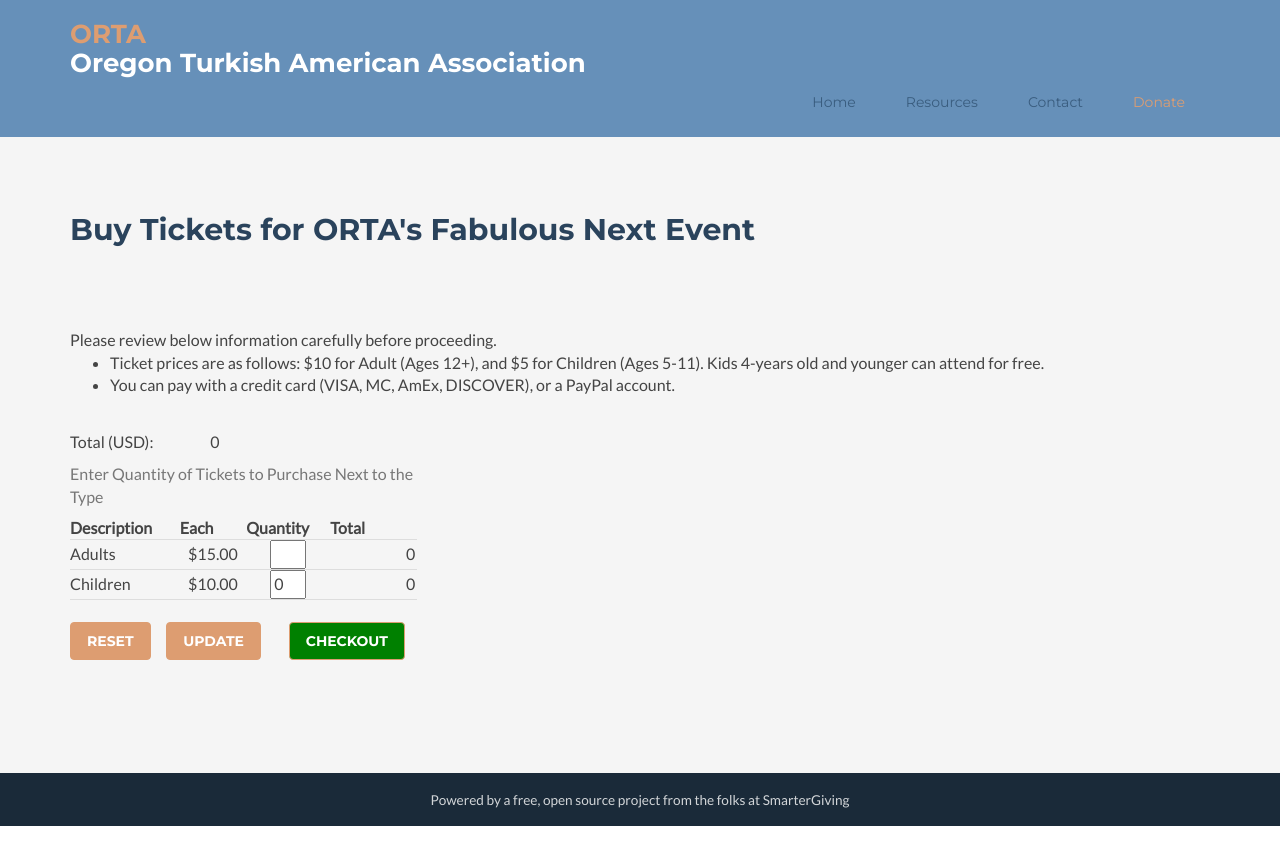
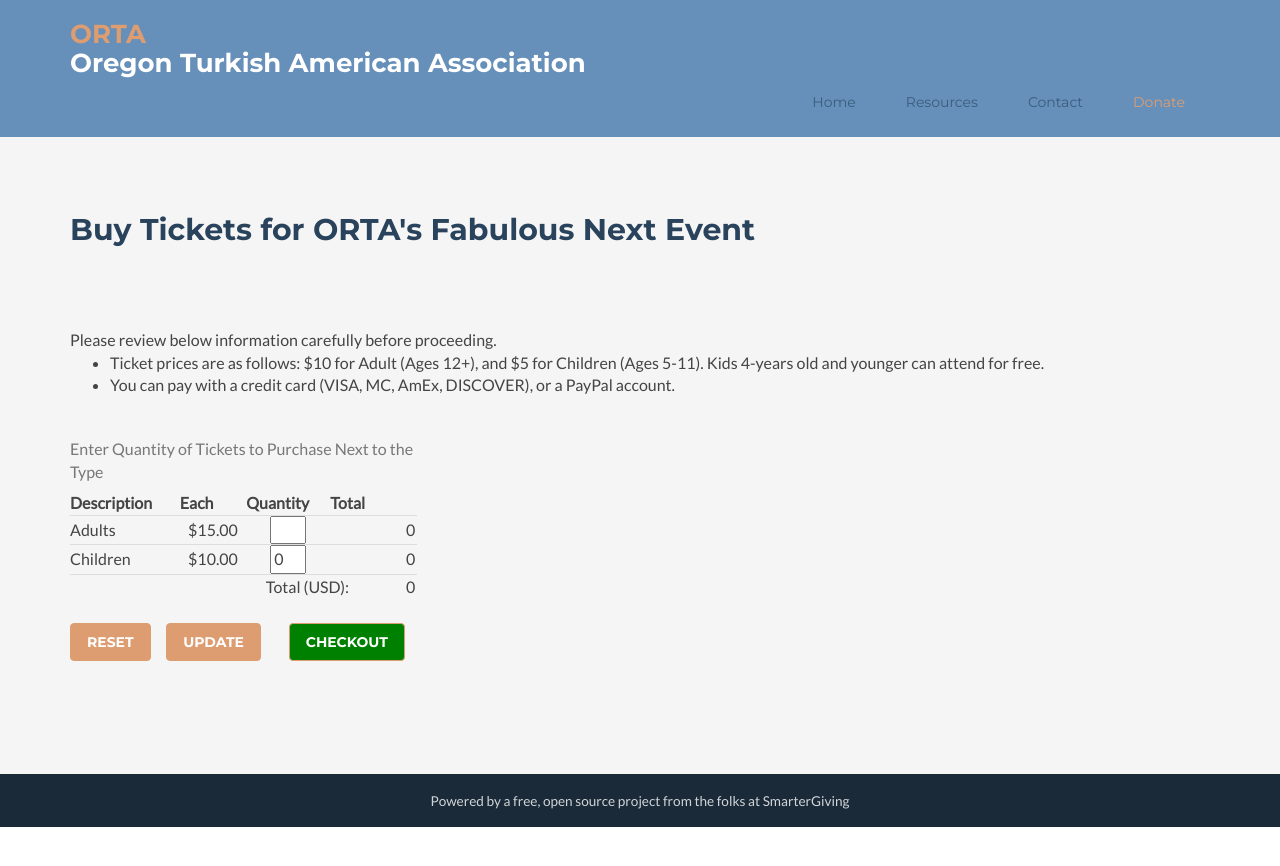
Before and after one commit to ortapdx/ortapdx.github.io, a Jekyll site: the page built from ppsample.html, in a window 1280 px wide. Shown: the top 866 px of the page. Built offline with Jekyll 4.4.1, drawn with Linux system fonts in a browser that asks for light colours; nearby versions of some CDN libraries; comment, search, counter and statistics services are not loaded.

Commit message:
Update ppsample.html

```diff
--- a/ppsample.html
+++ b/ppsample.html
@@ -81,7 +81,7 @@ layout: default
                 </td>
               </tr>
 
-              <tr style="text-align:right;>
+              <tr style="text-align:right;">
                 <td colspan="6">
                   Total (USD):
                   <input class="nbor" style="background-color: transparent; border: none; text-align: right;" type="text" name="tot" size="6" value="0" readonly/>
```
